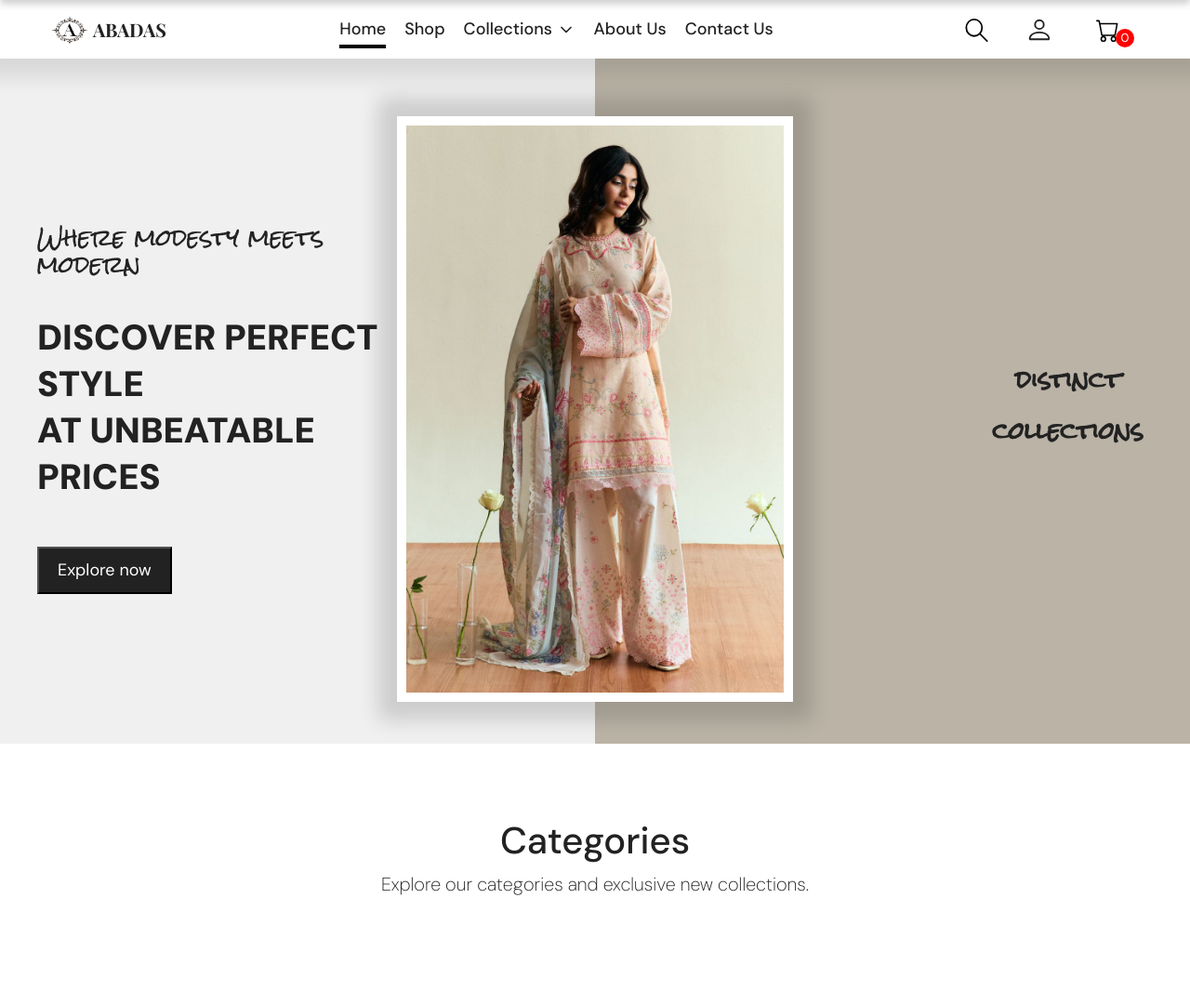
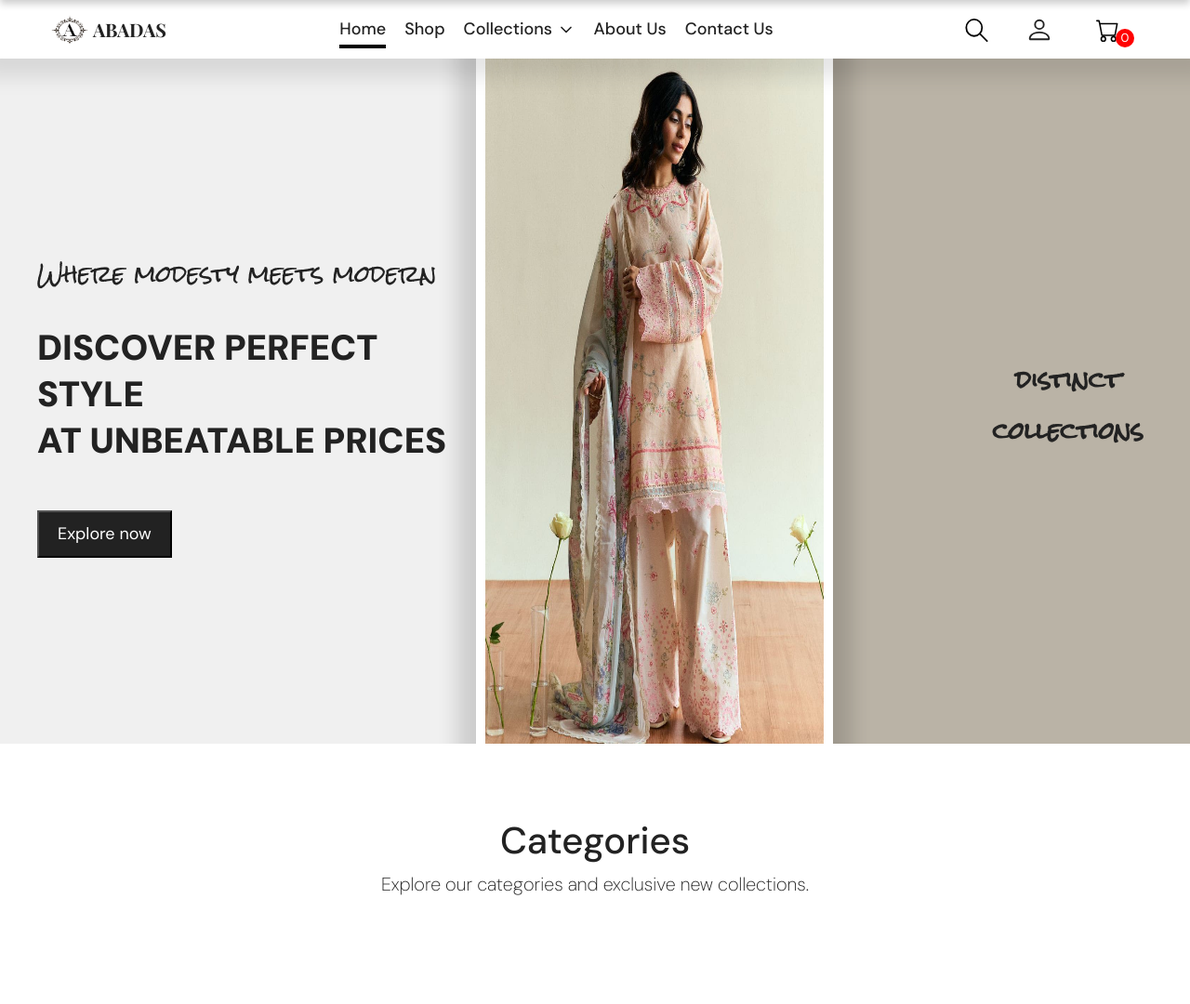
Before and after one commit to abadas-australia/Abadas, a Django app: page / in a window 1280 px wide. Shown: the top 1080 px of the page at 93% size. Run offline with Django 5.2, Linux system fonts and the light colour scheme; data that the repository does not hold is empty; some libraries are stand-ins or nearby versions; some web fonts are replaced.

Commit message:
bug fixed-1

```diff
--- a/static/assets/css/style.css
+++ b/static/assets/css/style.css
@@ -733,7 +733,7 @@
 }
 
 .banner-info {
-    width: calc(100% / 3);
+    width: 40%;
     height: 100%;
     padding-left: 40px;
     display: flex;
@@ -761,7 +761,7 @@
 }
 
 .banner-image{
-    width: calc(100% / 3);
+    width: 30%;
     height: 100%;
     /* max-width: max-content; */
     display: flex;
@@ -772,13 +772,14 @@
 
 .banner-image img {
     width: 100%;
+    height: 100%;
     /* transform: rotate(5deg); */
     border: 10px solid #fff;
     box-shadow: 0 0 20px 20px rgba(0, 0, 0, 0.15);
 }
 
 .banner-image-info{
-    width: calc(100% / 3);
+    width: 30%;
     height: 100%;
     display: flex;
     flex-direction: column;
--- a/templates/index.html
+++ b/templates/index.html
@@ -11,7 +11,7 @@
                     <h1>Discover Perfect Style<br> at Unbeatable Prices</h1>
 
                     <div class="banner-image-tab">
-                        <img src="{% static '/images/banner-1.JPG' %}" alt="">
+                        <img src="{% static '/images/banner-1.jpg' %}" alt="">
                     </div>
                     <div class="banner-image-info-tab">
                         <h1>Distinct Collections</h1>
```
